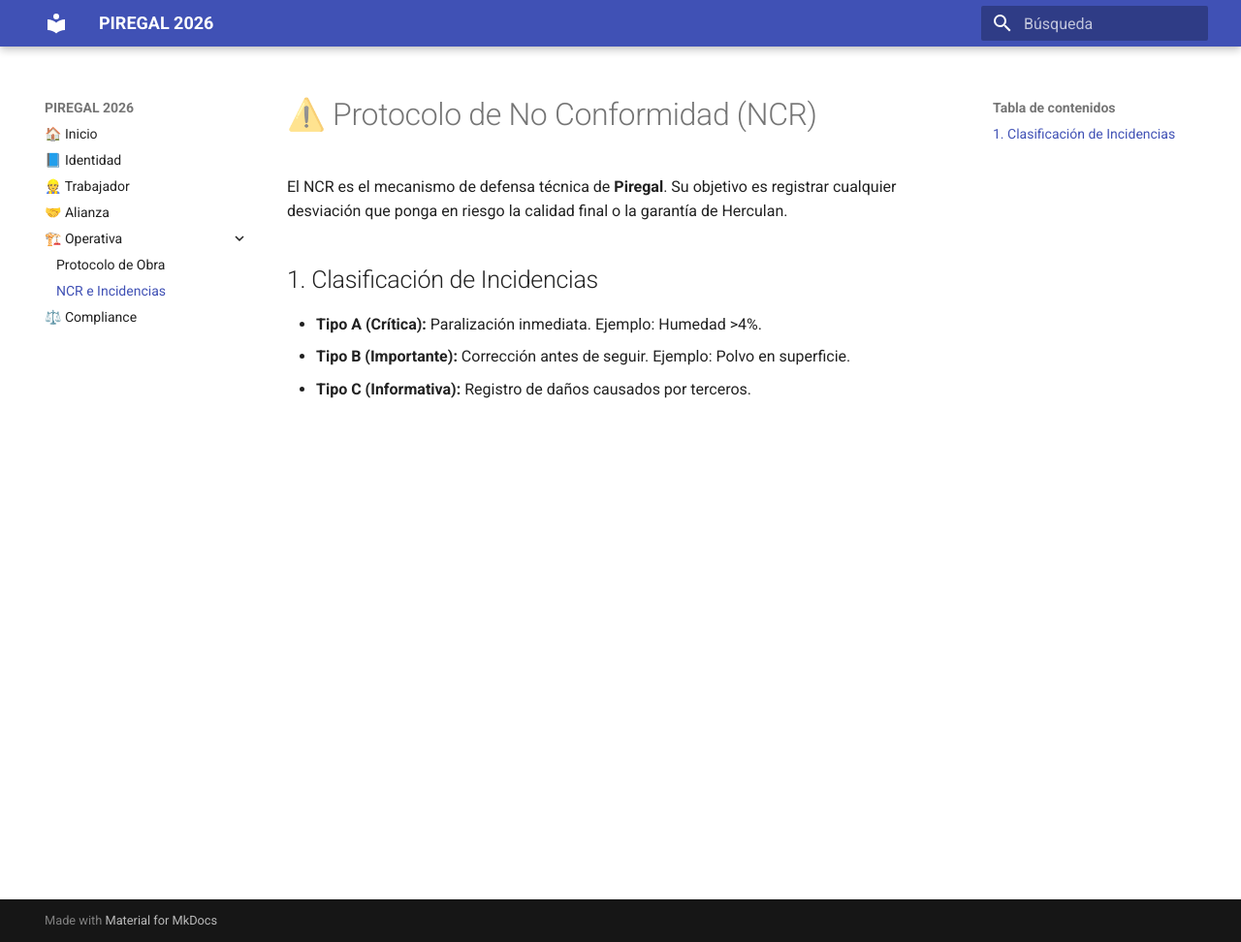
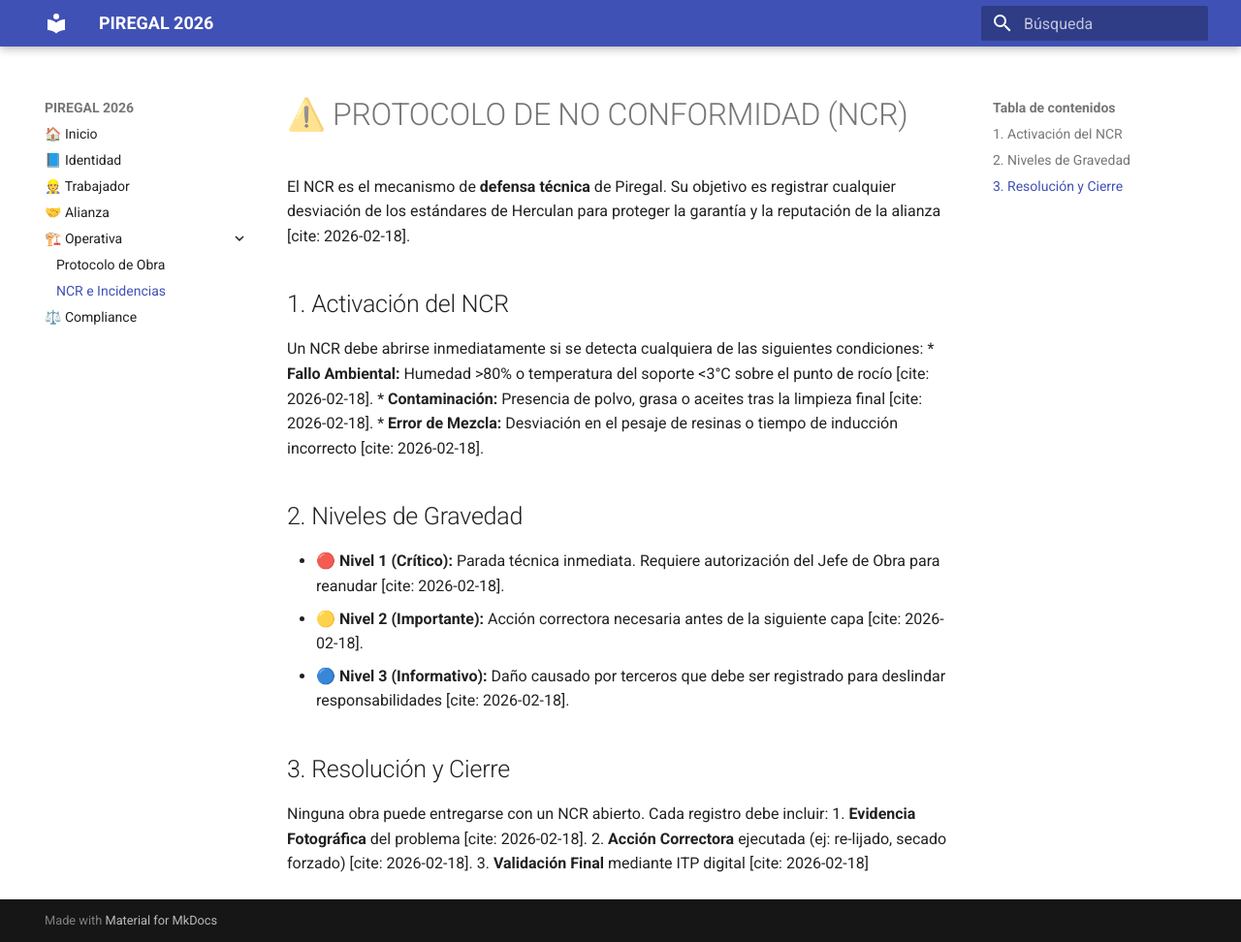
Before and after one commit to bernardezgatosergio-ai/piregal-governance, an MkDocs documentation site: the page built from docs/v4-operativa/ncr.md, in a window 1280 px wide and 972 px high. Shown: the whole window at 97% size. Built offline with MkDocs 1.6.1 and Material for MkDocs 9.7.7, drawn with Linux system fonts in a browser that asks for light colours.

Commit message:
Update ncr.md

```diff
--- a/docs/v4-operativa/ncr.md
+++ b/docs/v4-operativa/ncr.md
@@ -1,8 +1,20 @@
-# ⚠️ Protocolo de No Conformidad (NCR)
+# ⚠️ PROTOCOLO DE NO CONFORMIDAD (NCR)
 
-El NCR es el mecanismo de defensa técnica de **Piregal**. Su objetivo es registrar cualquier desviación que ponga en riesgo la calidad final o la garantía de Herculan.
+El NCR es el mecanismo de **defensa técnica** de Piregal. Su objetivo es registrar cualquier desviación de los estándares de Herculan para proteger la garantía y la reputación de la alianza [cite: 2026-02-18].
 
-## 1. Clasificación de Incidencias
-* **Tipo A (Crítica):** Paralización inmediata. Ejemplo: Humedad >4%.
-* **Tipo B (Importante):** Corrección antes de seguir. Ejemplo: Polvo en superficie.
-* **Tipo C (Informativa):** Registro de daños causados por terceros.
+## 1. Activación del NCR
+Un NCR debe abrirse inmediatamente si se detecta cualquiera de las siguientes condiciones:
+* **Fallo Ambiental:** Humedad >80% o temperatura del soporte <3°C sobre el punto de rocío [cite: 2026-02-18].
+* **Contaminación:** Presencia de polvo, grasa o aceites tras la limpieza final [cite: 2026-02-18].
+* **Error de Mezcla:** Desviación en el pesaje de resinas o tiempo de inducción incorrecto [cite: 2026-02-18].
+
+## 2. Niveles de Gravedad
+* **🔴 Nivel 1 (Crítico):** Parada técnica inmediata. Requiere autorización del Jefe de Obra para reanudar [cite: 2026-02-18].
+* **🟡 Nivel 2 (Importante):** Acción correctora necesaria antes de la siguiente capa [cite: 2026-02-18].
+* **🔵 Nivel 3 (Informativo):** Daño causado por terceros que debe ser registrado para deslindar responsabilidades [cite: 2026-02-18].
+
+## 3. Resolución y Cierre
+Ninguna obra puede entregarse con un NCR abierto. Cada registro debe incluir:
+1. **Evidencia Fotográfica** del problema [cite: 2026-02-18].
+2. **Acción Correctora** ejecutada (ej: re-lijado, secado forzado) [cite: 2026-02-18].
+3. **Validación Final** mediante ITP digital [cite: 2026-02-18]
```
